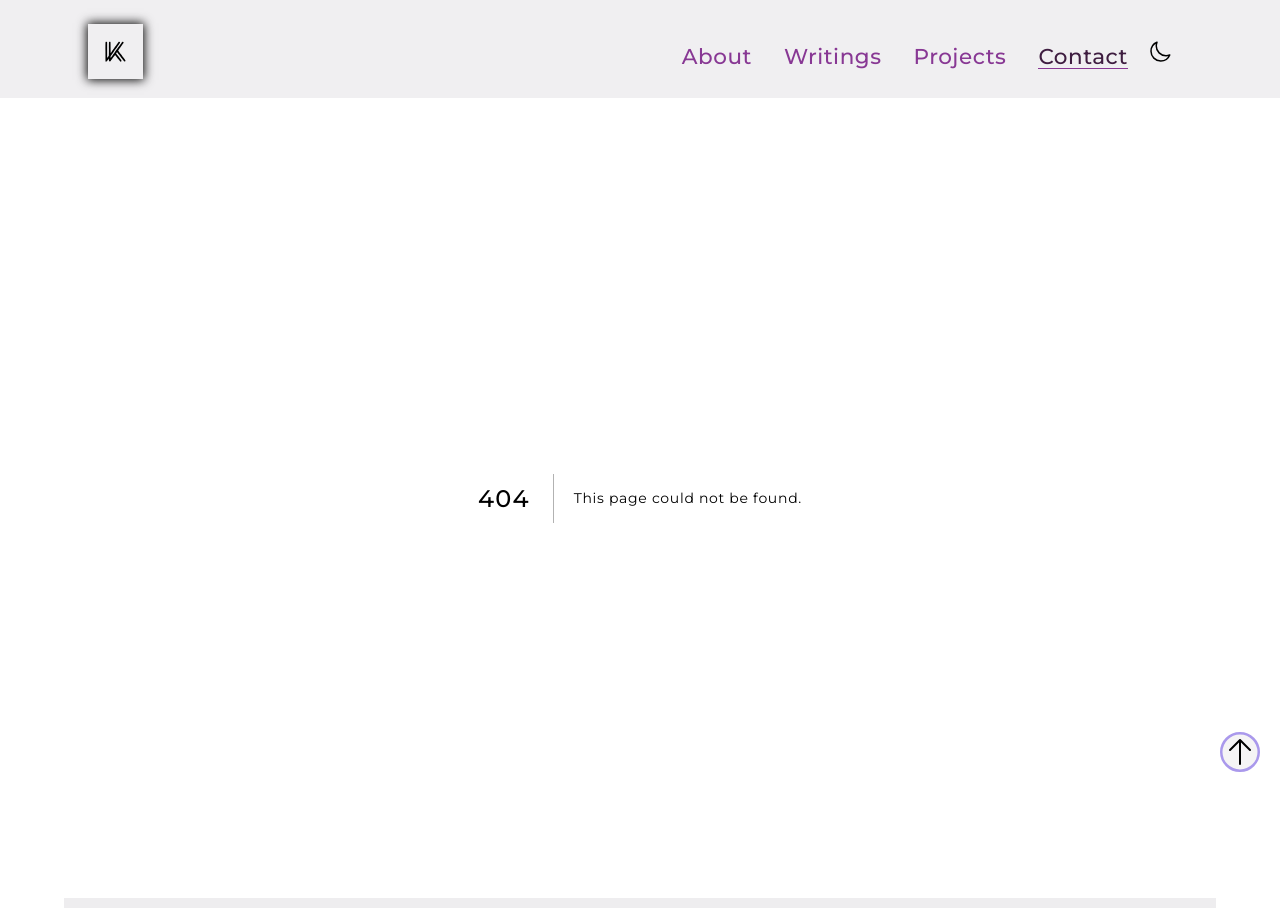
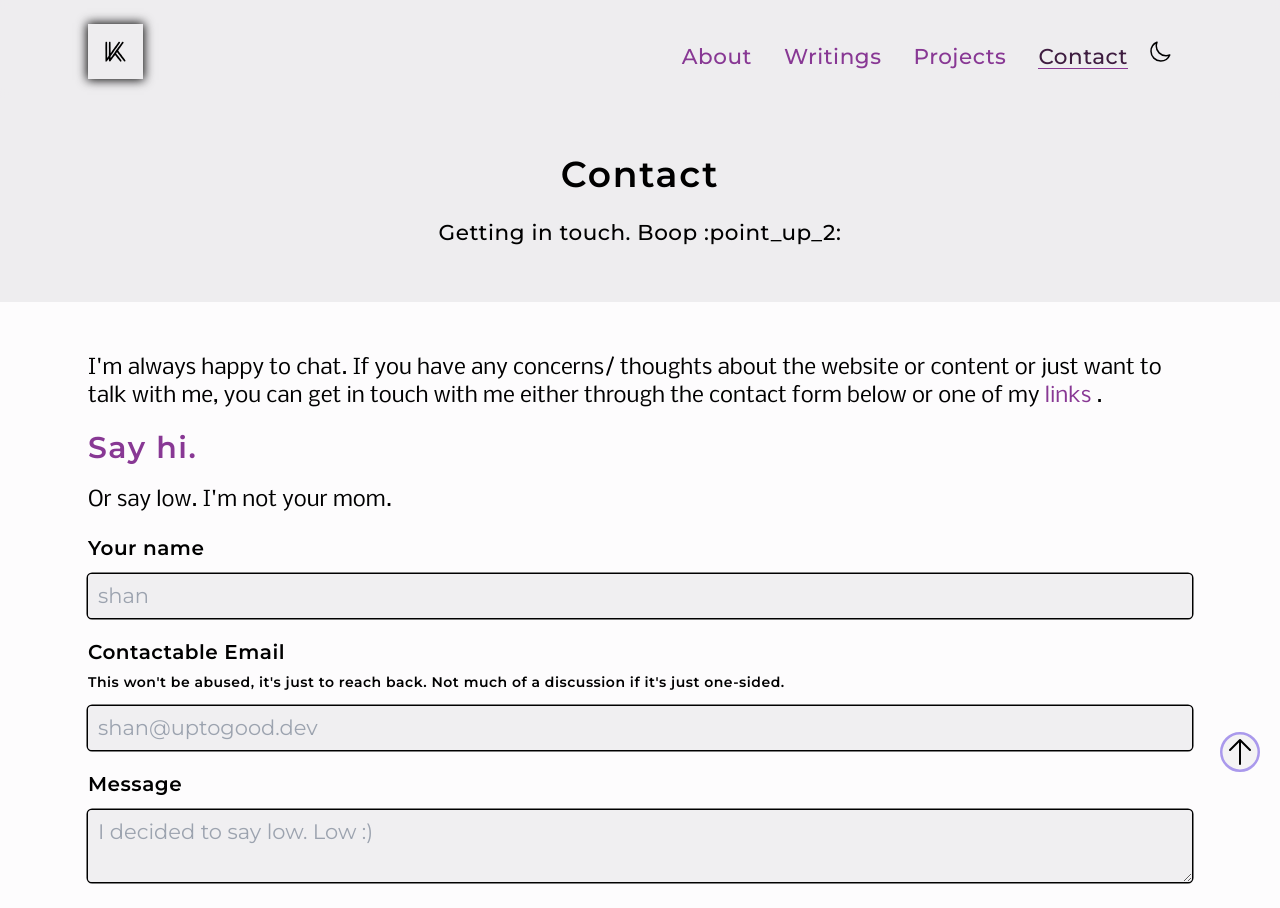
Before and after one commit to khinshankhan/www, a Next.js app: page /contact in a window 1280 px wide. Before the commit this address had no page. Shown: the top 908 px of the page. Built offline with nearby package versions, Linux system fonts and the light colour scheme; what tailwindcss-hyphens would draw is missing.

Commit message:
create simple contact page to try out radix form

```diff
--- a/package.json
+++ b/package.json
@@ -19,6 +19,7 @@
     "@ianvs/prettier-plugin-sort-imports": "^3.7.1",
     "@next/font": "^13.2.3",
     "@radix-ui/react-collapsible": "^1.0.1",
+    "@radix-ui/react-form": "^0.0.2",
     "clsx": "^1.2.1",
     "framer-motion": "^10.0.0",
     "next": "^13.1.6",
--- /dev/null
+++ b/pages/contact.tsx
@@ -0,0 +1,85 @@
+import React from "react"
+import * as Form from "@radix-ui/react-form"
+
+import { Link } from "components/ui"
+import { PageSkeletonLayout } from "components/layouts/page-skeleton"
+
+export default function Page() {
+  return (
+    <PageSkeletonLayout title="Contact" subtitle="Getting in touch. Boop :point_up_2:">
+      <p>
+        I'm always happy to chat. If you have any concerns/ thoughts about the website or content or
+        just want to talk with me, you can get in touch with me either through the contact form
+        below or one of my{" "}
+        <Link href="/links" isInternal>
+          links
+        </Link>{" "}
+        .
+      </p>
+
+      <h2 id="#say-hi">
+        <Link href="#say-hi" className="anchor">
+          Say hi.
+        </Link>
+      </h2>
+      <p>Or say low. I'm not your mom.</p>
+
+      <Form.Root
+        className="flex w-full flex-col gap-5"
+        onSubmit={(event) => {
+          // prevent default form submission
+          event.preventDefault()
+
+          const data = Object.fromEntries(new FormData(event.currentTarget))
+          alert(JSON.stringify(data))
+        }}
+      >
+        <Form.Field className="formfield" name="name">
+          <div className="flex items-baseline justify-between">
+            <Form.Label>Your name</Form.Label>
+            <Form.Message match="valueMissing">Please enter your name or moniker</Form.Message>
+          </div>
+          <Form.Control asChild>
+            <input type="text" required placeholder="shan" />
+          </Form.Control>
+        </Form.Field>
+
+        <Form.Field className="formfield" name="email">
+          <div className="flex items-baseline justify-between">
+            <Form.Label>
+              <span>Contactable Email</span>
+              <br />
+              <span className="small">
+                This won't be abused, it's just to reach back. Not much of a discussion if it's just
+                one-sided.
+              </span>
+            </Form.Label>
+            <Form.Message match="valueMissing">Please enter your email</Form.Message>
+            <Form.Message match="typeMismatch">Please provide a valid email</Form.Message>
+          </div>
+          <Form.Control asChild>
+            <input type="email" required placeholder="shan@uptogood.dev" />
+          </Form.Control>
+        </Form.Field>
+
+        <Form.Field className="formfield" name="message">
+          <div className="flex items-baseline justify-between">
+            <Form.Label>Message</Form.Label>
+            <Form.Message match="valueMissing">Please enter a message</Form.Message>
+          </div>
+          <Form.Control asChild>
+            <textarea className="" required placeholder="I decided to say low. Low :)" />
+          </Form.Control>
+        </Form.Field>
+
+        <div className="mt-2 flex w-full flex-row justify-end">
+          <Form.Submit asChild>
+            <button className="bg-violet-9 p-2.5 text-white hover:bg-violet-11 focus:bg-violet-11 dark:bg-violet-8 dark:text-theme-placeholder dark:hover:bg-violet-10 dark:focus:bg-violet-10">
+              Send message
+            </button>
+          </Form.Submit>
+        </div>
+      </Form.Root>
+    </PageSkeletonLayout>
+  )
+}
--- a/styles/globals.css
+++ b/styles/globals.css
@@ -176,6 +176,10 @@
   html * {
     transition: background-color 0.4s ease-in-out, height 0.4s ease-in-out;
   }
+  textarea {
+    transition: background-color 0.5s, height 0s;
+  }
+
   h1,
   h2,
   h3,
@@ -201,27 +205,51 @@
     @apply mx-auto w-full max-w-[95%] px-0 sm:max-w-[90%] sm:px-[1.5rem] xl:max-w-[1280px] 2xl:max-w-[1325px];
   }
 
-  h1 {
+  h1,
+  .h1 {
     @apply font-heading text-3xl font-semibold tracking-wider sm:text-4xl 2xl:text-5xl;
   }
-  h2 {
+  h2,
+  .h2 {
     @apply font-heading text-2xl font-semibold tracking-wider sm:text-3xl 2xl:text-4xl;
   }
-  h3 {
+  h3,
+  .h3 {
     @apply font-heading text-xl font-semibold tracking-wide sm:text-2xl 2xl:text-3xl;
   }
-  h4 {
+  h4,
+  .h4 {
     @apply font-heading text-lg font-semibold tracking-wide sm:text-xl 2xl:text-2xl;
   }
-  h5 {
+  h5,
+  .h5 {
     @apply font-heading text-base font-semibold tracking-wide sm:text-lg 2xl:text-xl;
   }
-  h6 {
+  h6,
+  .h6 {
     @apply font-heading text-sm font-semibold tracking-wide sm:text-base 2xl:text-lg;
   }
   .main-nav {
     /* lg is avg lg and xl */
     @apply font-heading text-lg font-medium tracking-wide lg:text-[1.344rem];
+  }
+  small,
+  .small {
+    @apply text-xs md:text-sm 2xl:text-base;
+  }
+
+  label {
+    @apply h4 appearance-none;
+  }
+  label ~ span {
+    @apply small text-red-700 opacity-[0.8] dark:text-red-400;
+  }
+  input,
+  textarea {
+    @apply box-border inline-flex w-full appearance-none items-center justify-center rounded bg-theme-bg/80 py-2 px-2.5 font-heading shadow-subtleRing shadow-theme-placeholder outline-none focus:shadow-ring focus:shadow-violet-8 data-[invalid]:shadow-ring data-[invalid]:shadow-red-500;
+  }
+  .formfield {
+    @apply flex flex-col gap-3;
   }
 
   /* link styles
--- a/tailwind.config.js
+++ b/tailwind.config.js
@@ -114,6 +114,8 @@ module.exports = {
       boxShadow: {
         tocBase: `inset 4px 0px 0px 0px ${rawHsla("link", 1)}`,
         tocOn: `inset 4px 0px 0px 0px ${rawHsla("link-on", 1)}`,
+        subtleRing: `0px 0px 0px 1.5px`,
+        ring: `0px 0px 0px 2px`,
       },
     },
   },
```
Also changed, not shown: 1 other file (tests, documents, lock files or other folders).
